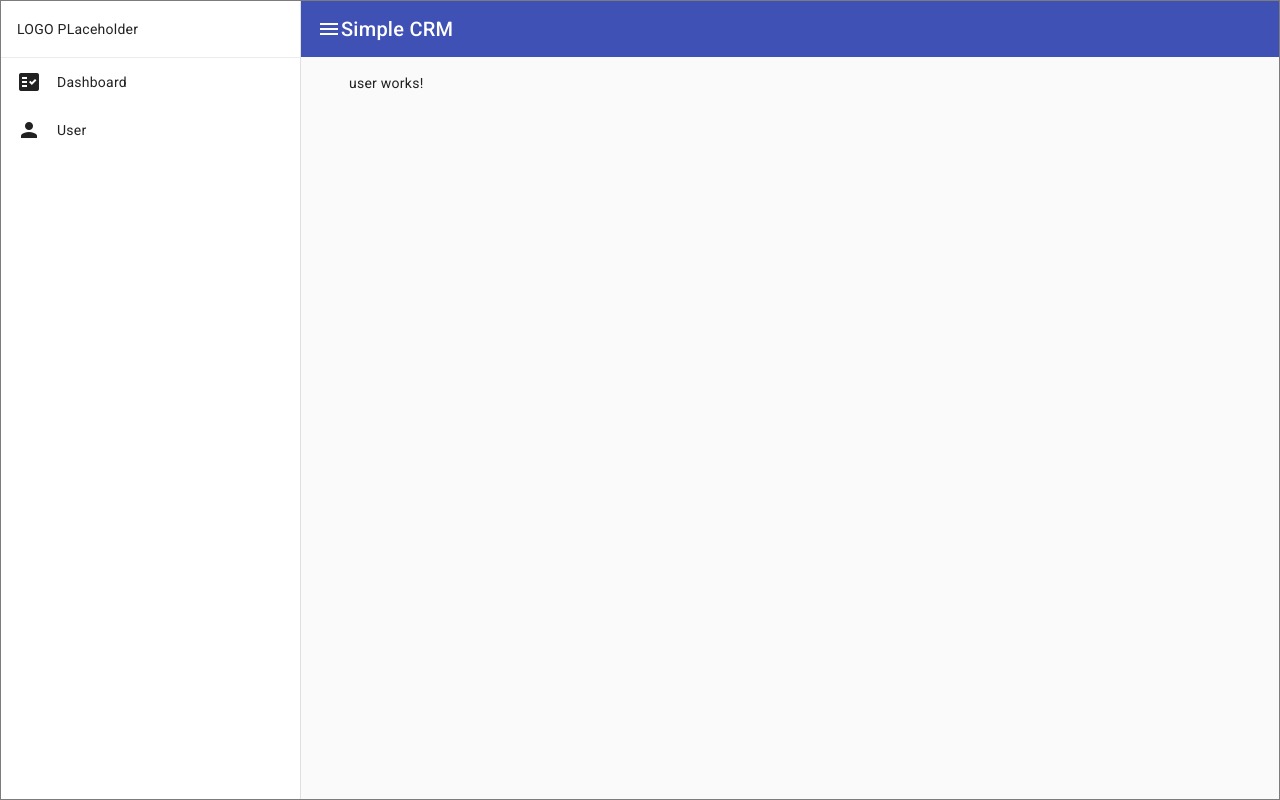
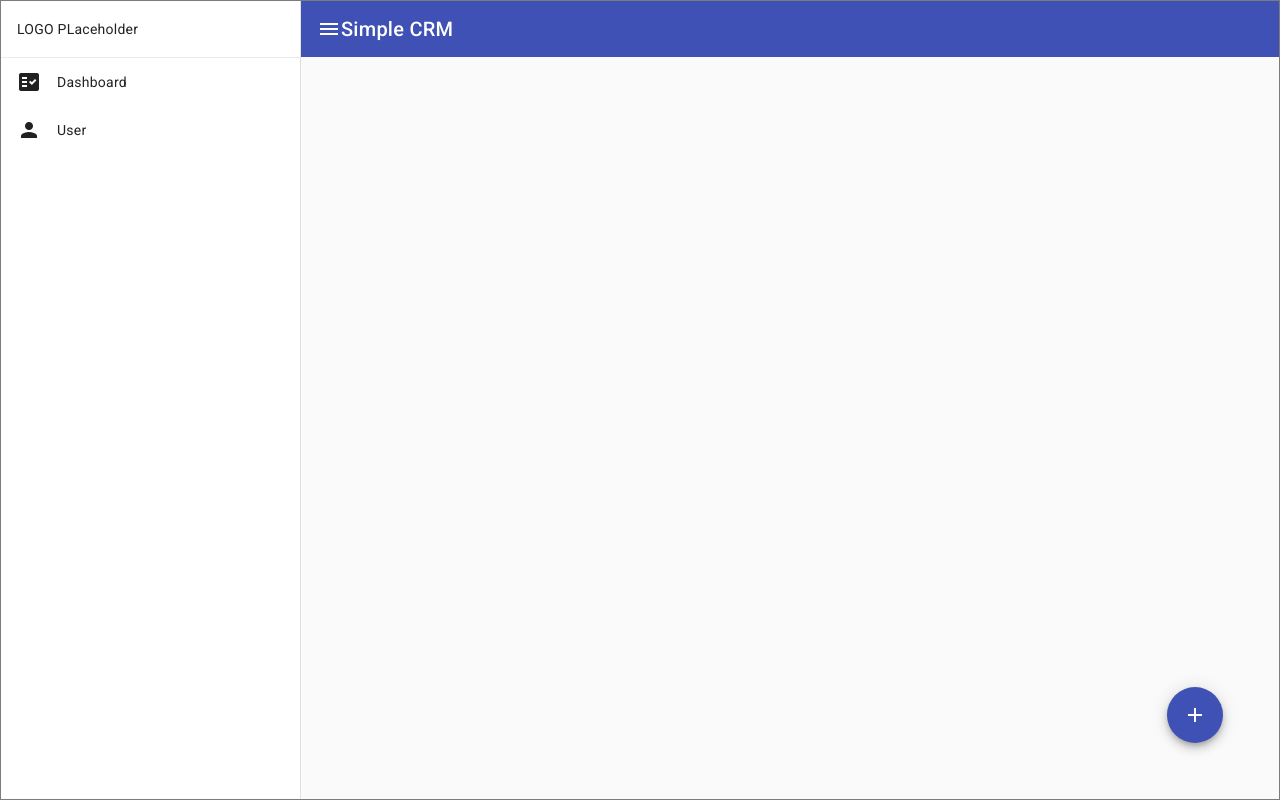
Before and after one commit to AnneEberhard/simpleCRM, an Angular app: page /user in a window 1280 px wide. Built offline with nearby package versions, Linux system fonts and the light colour scheme.

Commit message:
add User button added

```diff
--- a/src/app/app.module.ts
+++ b/src/app/app.module.ts
@@ -7,6 +7,8 @@ import { BrowserAnimationsModule } from '@angular/platform-browser/animations';
 import {MatToolbarModule} from '@angular/material/toolbar';
 import {MatIconModule} from '@angular/material/icon';
 import {MatSidenavModule} from '@angular/material/sidenav';
+import {MatButtonModule} from '@angular/material/button';
+import {MatTooltipModule} from '@angular/material/tooltip';
 import { DashboardComponent } from './dashboard/dashboard.component';
 import { UserComponent } from './user/user.component';
 
@@ -22,7 +24,9 @@ import { UserComponent } from './user/user.component';
     BrowserAnimationsModule,
     MatToolbarModule,
     MatIconModule,
-    MatSidenavModule
+    MatSidenavModule,
+    MatButtonModule,
+    MatTooltipModule
   ],
   providers: [],
   bootstrap: [AppComponent]
--- a/src/app/user/user.component.html
+++ b/src/app/user/user.component.html
@@ -1 +1,4 @@
-<p>user works!</p>
+
+<button class="addUserButton" mat-fab color="primary" matTooltip="Add User" [matTooltipPosition]="position.value!">
+    <mat-icon>add</mat-icon>
+</button>
--- a/src/app/user/user.component.scss
+++ b/src/app/user/user.component.scss
@@ -0,0 +1,5 @@
+.addUserButton {
+    position: absolute;
+    right: 56px;
+    bottom:56px;
+}
--- a/src/app/user/user.component.ts
+++ b/src/app/user/user.component.ts
@@ -1,4 +1,6 @@
 import { Component } from '@angular/core';
+import { FormControl } from '@angular/forms';
+import { TooltipPosition } from '@angular/material/tooltip';
 
 @Component({
   selector: 'app-user',
@@ -6,5 +8,6 @@ import { Component } from '@angular/core';
   styleUrls: ['./user.component.scss']
 })
 export class UserComponent {
-
+  positionOptions: TooltipPosition[] = ['below', 'above', 'left', 'right'];
+  position = new FormControl(this.positionOptions[1]);
 }
```
